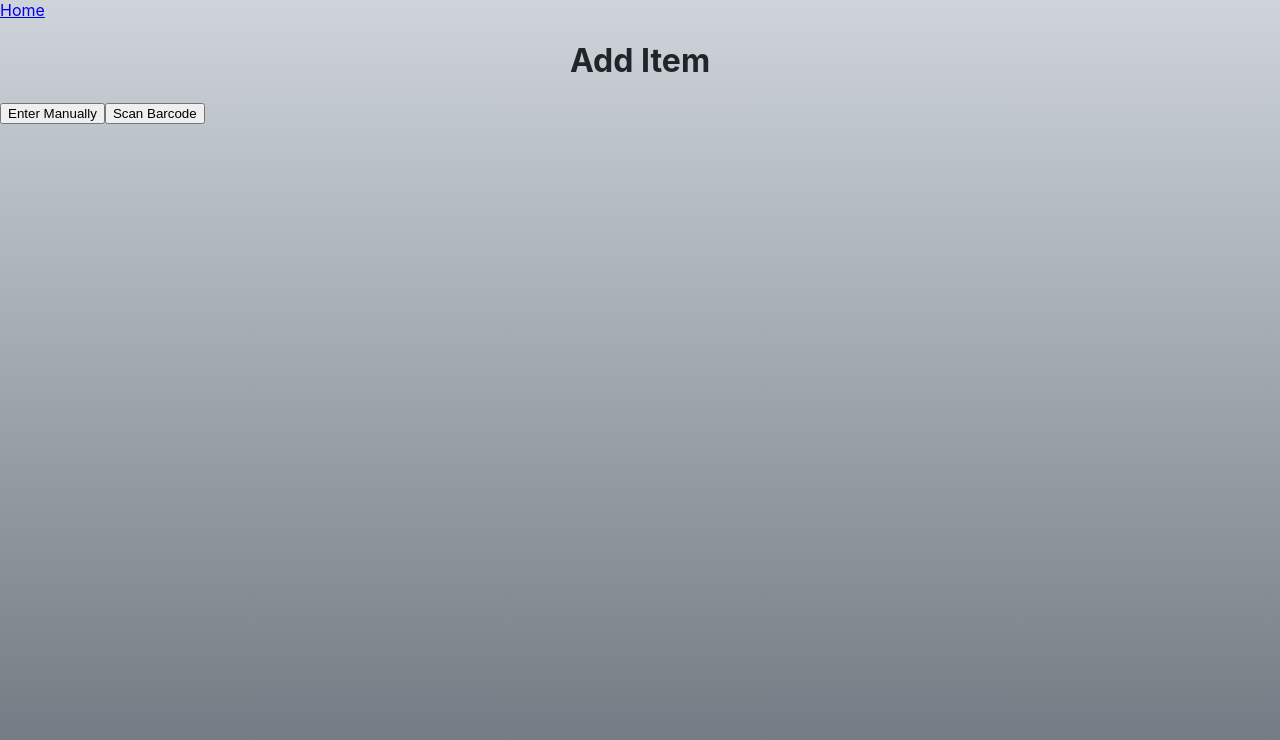
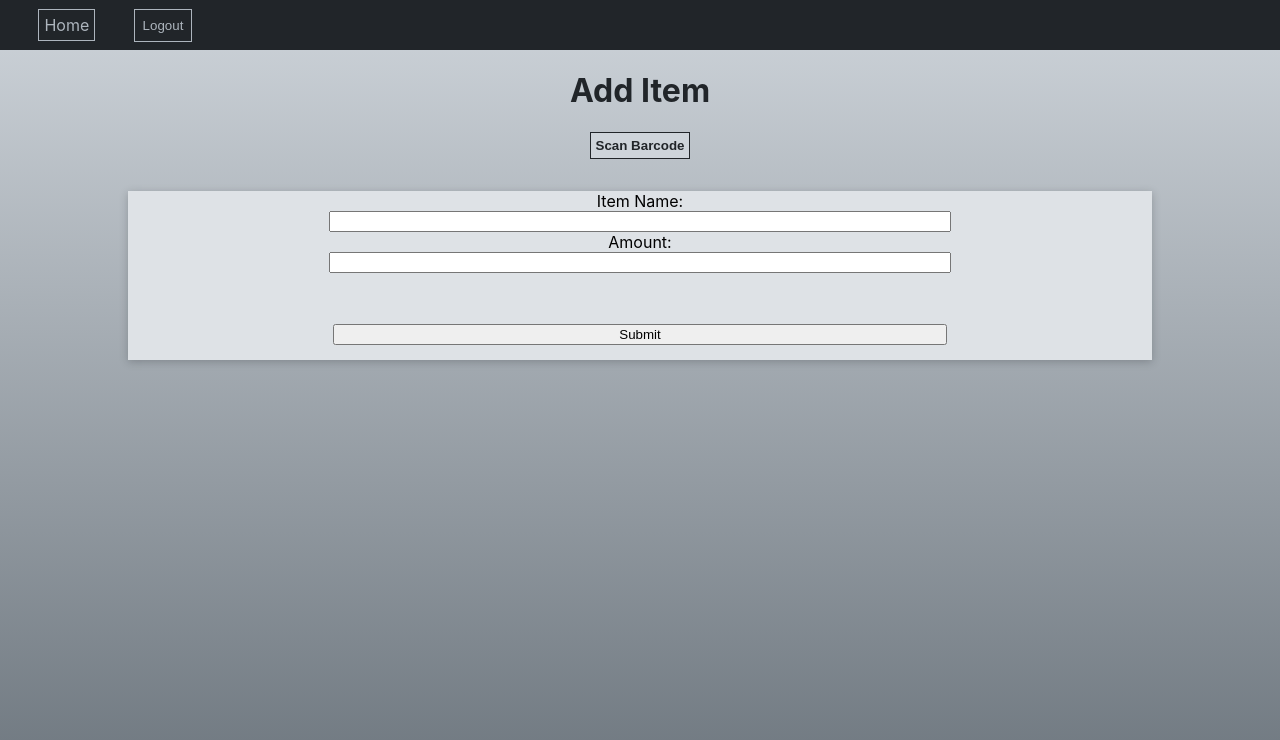
Before and after one commit to johnnyjuarez/instantpantry-client, a React (Create React App) app: page /category/1/addItem in a window 1280 px wide. Shown: the top 740 px of the page. Built offline with nearby package versions, Linux system fonts and the light colour scheme.

Commit message:
added addItem styles

```diff
--- a/src/components/AddItem/AddItem.css
+++ b/src/components/AddItem/AddItem.css
@@ -1,6 +1,29 @@
 .add-item-form {
   display: flex;
   flex-direction: column;
-  width: 40%;
+  background-color: #dee2e6;
+  width: 80vw;
+  margin: 2.5% auto;
+  text-align: center;
+  padding-bottom: 15px;
+  box-shadow: 0 2px 8px rgba(33, 37, 41, 0.25);
+}
+
+.add-item-form input {
+  width: 60%;
   margin: 0 auto;
 }
+
+.add-item-form input[type='submit'] {
+  margin-top: 5%;
+}
+
+.add-item-btnBox button {
+  display: block;
+  margin: 0 auto;
+  background-color: #ced4da;
+  color: #212529;
+  border: 1px solid #212529;
+  padding: 5px;
+  font-weight: bold;
+}
--- a/src/components/AddItem/AddItem.js
+++ b/src/components/AddItem/AddItem.js
@@ -3,6 +3,7 @@ import BarcodeScanner from '../BarcodeScanner/BarcodeScanner'
 import ItemContext from '../../itemContext';
 import config from '../../config';
 import TokenService from '../../services/token-service';
+import Nav from '../Nav/Nav';
 
 import './AddItem.css'
 
@@ -83,7 +84,7 @@ function AddItem(props) {
 
   const camera = <BarcodeScanner />
 
-  let renderForm = null;
+  let renderForm = formHTML;
   if (useForm) {
     renderForm = formHTML;
   } else if (useCamera) {
@@ -97,8 +98,8 @@ function AddItem(props) {
   }
 
   const onCameraSelect = (e) => {
-    setUseCamera(true);
-    setUseForm(false);
+    setUseCamera(!useCamera);
+    setUseForm(!useForm);
   }
 
   const amountChangeHandler = (e) => {
@@ -123,10 +124,11 @@ function AddItem(props) {
   return (
     <>
 
-      <Link to='/dashboard'>Home</Link>
+      <Nav />
       <h1 className='title'>Add Item</h1>
-      <button onClick={onManualSelect}>Enter Manually</button>
-      <button onClick={onCameraSelect}>Scan Barcode</button>
+      <div className='add-item-btnBox'>
+        <button onClick={onCameraSelect}>Scan Barcode</button>
+      </div>
       {renderForm}
     </>
   )
--- a/src/components/Item/Item.css
+++ b/src/components/Item/Item.css
@@ -18,6 +18,7 @@
   background-color: #f8f9fa;
   text-align: center;
   padding-bottom: 5px;
+  box-shadow: 0 2px 8px rgba(33, 37, 41, 0.25);
 }
 
 .item-btnBox {
--- a/src/routes/List/List.js
+++ b/src/routes/List/List.js
@@ -3,6 +3,7 @@ import { Link } from 'react-router-dom'
 import config from '../../config';
 import TokenService from '../../services/token-service'
 import Item from '../../components/Item/Item'
+import Nav from '../../components/Nav/Nav'
 
 export default function List(props) {
 
@@ -37,9 +38,7 @@ export default function List(props) {
 
   return (
     <div>
-      <nav>
-        <Link to='/dashboard'>Home</Link>
-      </nav>
+      <Nav />
       <h1 className='title'>Item List</h1>
       {renderList}
     </div>
```
Also changed, not shown: 1 other file (tests, documents, lock files or other folders).
